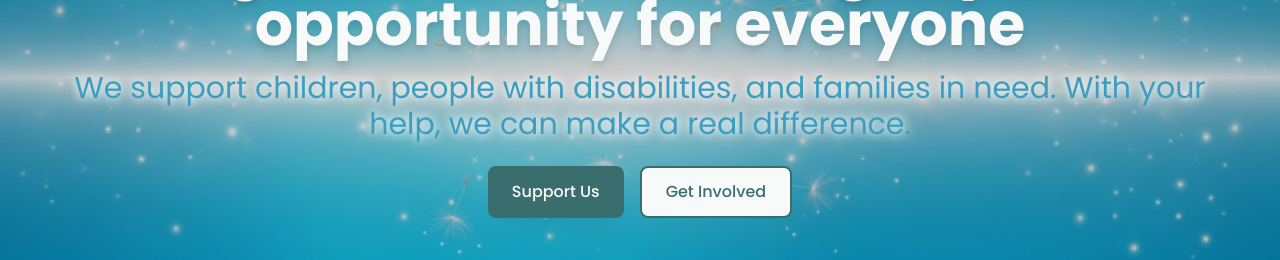
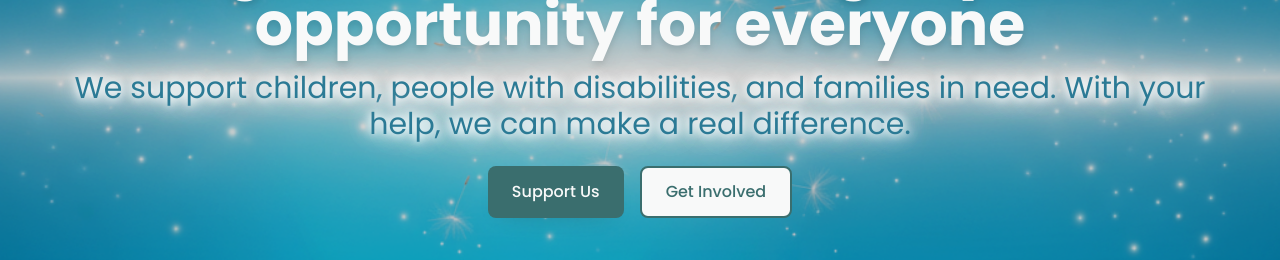
Before and after one commit to cocodedk/unity-foundation, a Next.js app: page /en in a window 1280 px wide. Shown: the part 199-459 px from the top of the page. Built offline with nearby package versions, Linux system fonts and the light colour scheme; no server answers.

Commit message:
feat: update Hero component text styles for enhanced visual appeal
- Changed subtitle text color for improved contrast and readability.
- Enhanced text shadow effects for a more dynamic appearance.

```diff
--- a/components/Hero.tsx
+++ b/components/Hero.tsx
@@ -28,7 +28,7 @@ export async function Hero() {
             <h1 className="text-3xl md:text-6xl font-bold text-seedwhite mb-4 leading-tight drop-shadow-lg">
               {t("hero.title")}
             </h1>
-            <p className="text-lg md:text-3xl mb-6 max-w-6xl mx-auto" style={{color: '#3B9DBF', textShadow: '0 0 8px rgba(255,255,255,0.95), 0 0 16px rgba(255,255,255,0.8)'}}>
+            <p className="text-lg md:text-3xl mb-6 max-w-6xl mx-auto" style={{color: '#2B7A95', textShadow: '0 0 8px rgba(255,255,255,1), 0 0 12px rgba(255,255,255,1), 0 0 20px rgba(255,255,255,1), 0 0 30px rgba(255,255,255,0.9), 0 0 40px rgba(255,255,255,0.8)'}}>
               {t("hero.subtitle")}
             </p>
             <div className="flex flex-wrap gap-4 justify-center">
```
Also changed, not shown: public/icons/icon-192x192.png (added), public/icons/icon-512x512.png (added).
